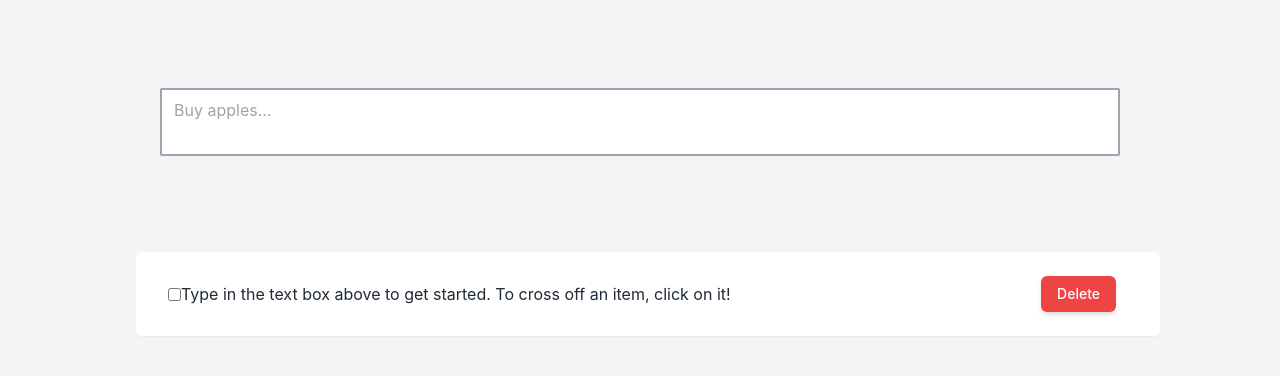
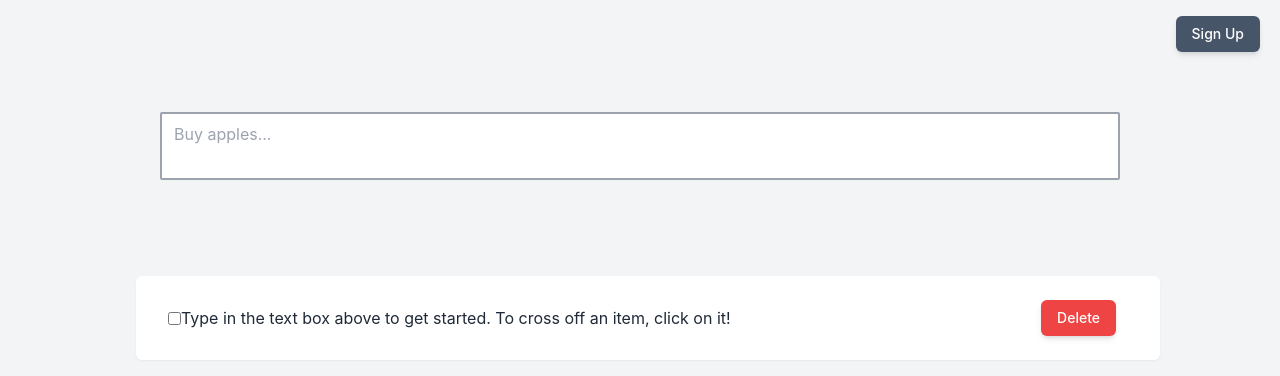
Before and after one commit to reichman2/todo-list, a Next.js app: page / in a window 1280 px wide. Shown: the top 376 px of the page. Built offline with nearby package versions, Linux system fonts and the light colour scheme.

Commit message:
Sample sign up button

```diff
--- a/pages/index.tsx
+++ b/pages/index.tsx
@@ -4,10 +4,11 @@ import React, { useState } from 'react';
 import Modal from '../components/Modal';
 import InputBar from '../components/InputBar';
 import TodoList from '../components/TodoList';
-import styles from '../styles/Home.module.css';
+import homeStyles from '../styles/Home.module.css';
 import DeleteModal from '../components/DeleteModal';
 import useSWR from 'swr';
-import Ribbon from '../components/Ribbon';
+import Alert from '../components/Alert';
+import Button from '../components/Button';
 
 
 // const fetcher = (input: RequestInfo | URL, init?: RequestInit | undefined) => fetch(input, init).then((res) => res.json());
@@ -35,17 +36,21 @@ const Home: NextPage = () => {
                 <link rel="icon" href="/favicon.ico" />
             </Head>
 
+            <Button onClick={ signUp } className="bg-slate-600 text-white absolute top-2 right-2">Sign Up</Button>
             <DeleteModal modalRef={ modalRef } ref={ deleteModalRef } />
 
             <div className="flex justify-center">
                 <InputBar className="w-3/4 py-20" listRef={listRef} />
             </div>
 
-      <TodoList ref={ listRef } modalRef={ modalRef } deleteModalRef={ deleteModalRef } apiData={ data }>
-
-      </TodoList>
+            <TodoList ref={ listRef } modalRef={ modalRef } deleteModalRef={ deleteModalRef } apiData={ data } />
         </div>
     );
+}
+
+async function signUp() {
+    const res = await fetch("/api/cookies", { method: "GET" });
+    console.log(res);
 }
 
 
```
Lines whose indentation alone changed are shown as unchanged.
